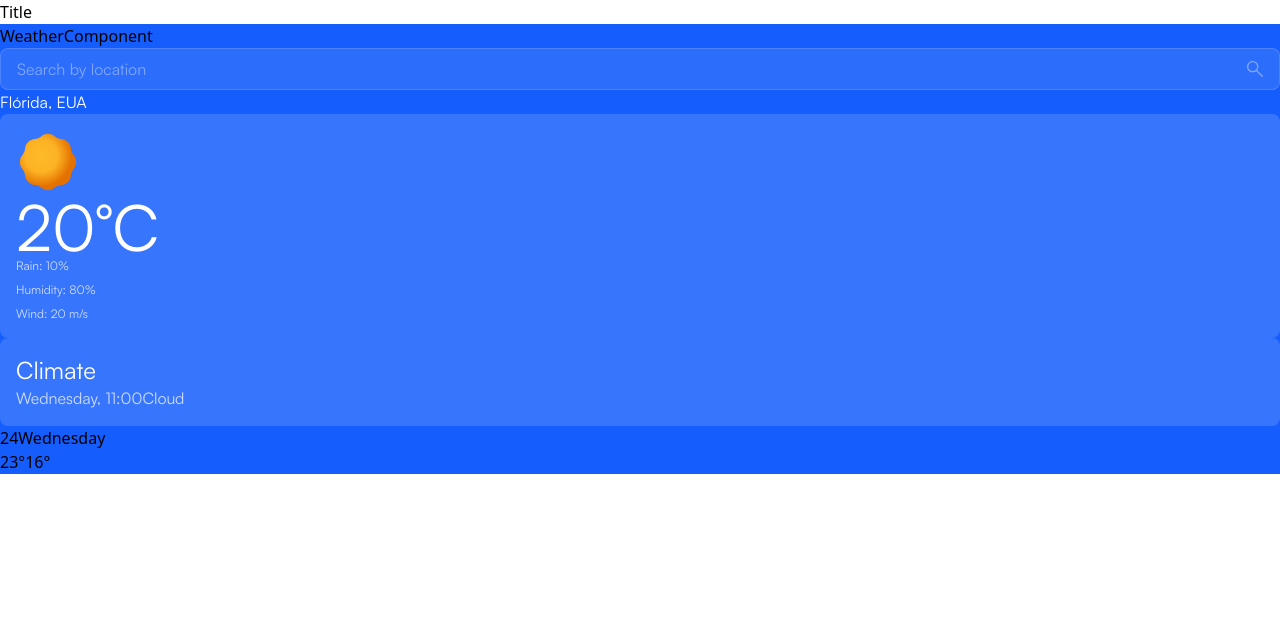
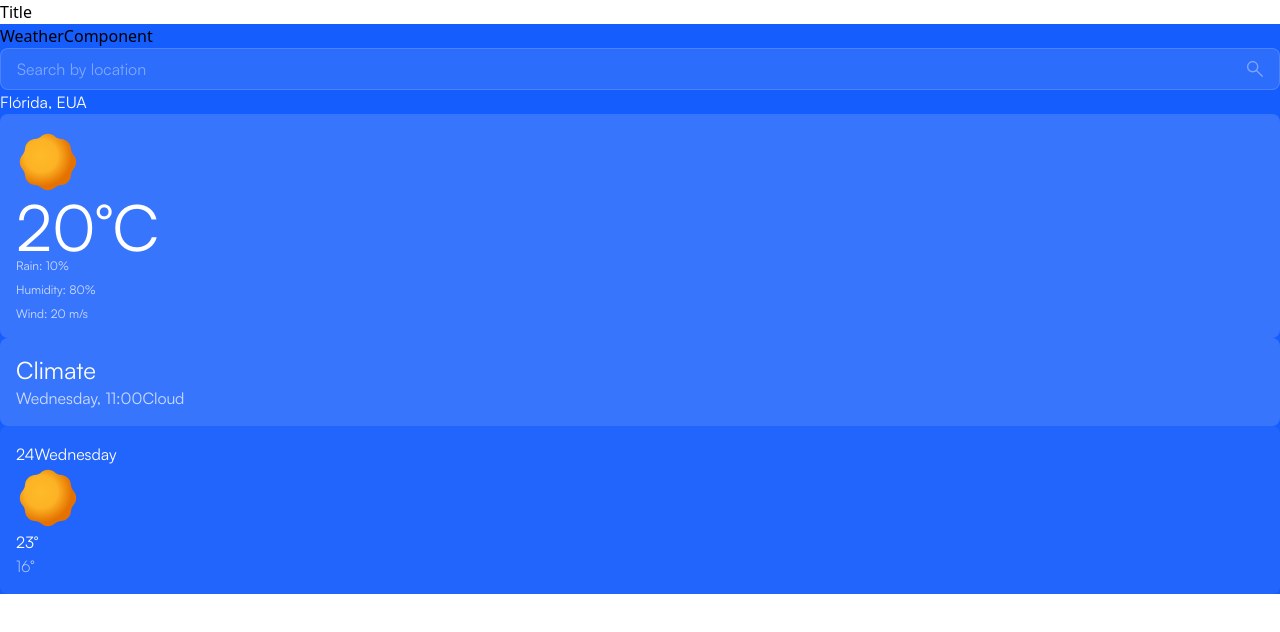
Before and after one commit to allangdasilva/react-weather-app, a React (Vite) app: page / in a window 1280 px wide. Shown: the top 632 px of the page. Built offline with nearby package versions, Linux system fonts and the light colour scheme.

Commit message:
Estilizar o todas 'peças' do WeekCard

```diff
--- a/src/components/patterns/WeekCard/WeekCardCelsius.tsx
+++ b/src/components/patterns/WeekCard/WeekCardCelsius.tsx
@@ -1,8 +1,8 @@
 const WeekCardCelsius = () => {
   return (
-    <div>
+    <div className="font-body text-light *:block">
       <span>23°</span>
-      <span>16°</span>
+      <span className="font-primary-light text-light/75">16°</span>
     </div>
   );
 };
--- a/src/components/patterns/WeekCard/WeekCardDay.tsx
+++ b/src/components/patterns/WeekCard/WeekCardDay.tsx
@@ -1,5 +1,5 @@
 const WeekCardDay = () => {
-  return <span>24</span>;
+  return <span className="font-body text-light">24</span>;
 };
 
 export default WeekCardDay;
--- a/src/components/patterns/WeekCard/WeekCardImage.tsx
+++ b/src/components/patterns/WeekCard/WeekCardImage.tsx
@@ -1,7 +1,9 @@
+import ClearDay from "../../icons/ClearDay";
+
 const WeekCardImage = () => {
   return (
     <div>
-      <img src="" alt="" />
+      <ClearDay />
     </div>
   );
 };
--- a/src/components/patterns/WeekCard/WeekCardRoot.tsx
+++ b/src/components/patterns/WeekCard/WeekCardRoot.tsx
@@ -3,7 +3,7 @@ interface WeekCardRootProps extends React.HTMLAttributes<HTMLDivElement> {
 }
 
 const WeekCardRoot = ({ children }: WeekCardRootProps) => {
-  return <div>{children}</div>;
+  return <div className="p-4 rounded-lg bg-light/5">{children}</div>;
 };
 
 export default WeekCardRoot;
--- a/src/components/patterns/WeekCard/WeekCardWeekDay.tsx
+++ b/src/components/patterns/WeekCard/WeekCardWeekDay.tsx
@@ -1,5 +1,5 @@
 const WeekCardWeekDay = () => {
-  return <span>Wednesday</span>;
+  return <span className="font-body text-light">Wednesday</span>;
 };
 
 export default WeekCardWeekDay;
```
